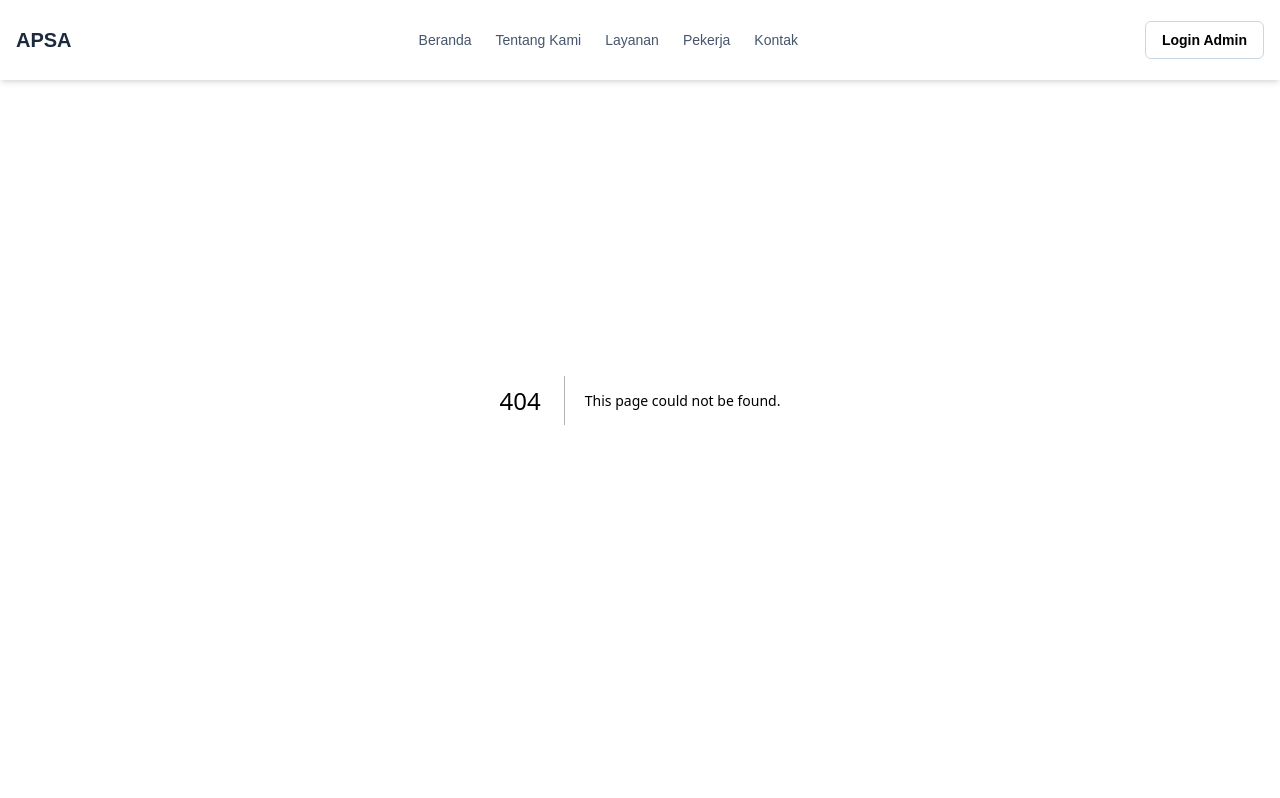
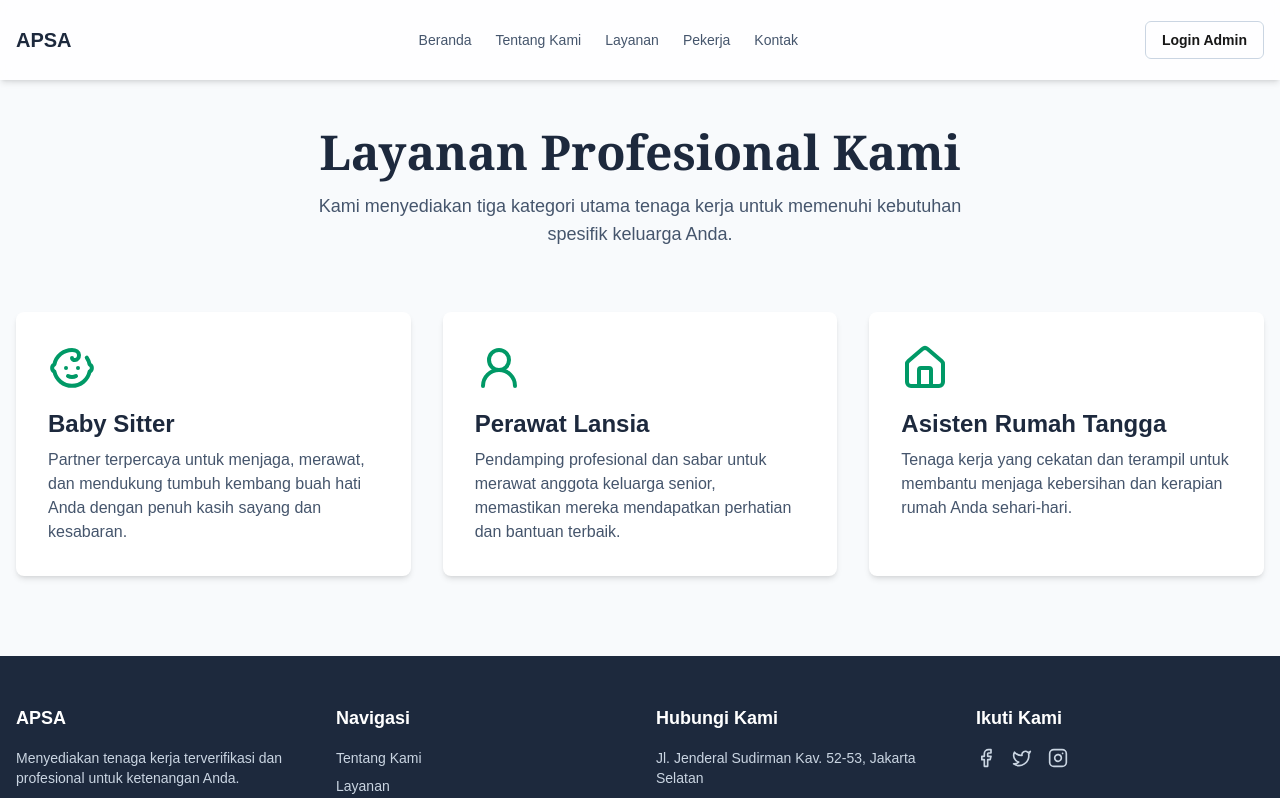
Before and after one commit to natepoy24/agensi-penyalur, a Next.js app: page /layanan in a window 1280 px wide. Before the commit this address had no page. Shown: the top 798 px of the page. Built offline with nearby package versions, Linux system fonts and the light colour scheme.

Commit message:
tambahan api pekerja

```diff
--- /dev/null
+++ b/src/app/components/PekerjaCard.tsx
@@ -0,0 +1,58 @@
+// src/components/PekerjaCard.tsx
+import Image from 'next/image';
+import Link from 'next/link';
+import { Briefcase, MapPin } from 'lucide-react';
+
+// Definisikan 'tipe' data untuk properti komponen
+type PekerjaProps = {
+  id: number;
+  nama: string;
+  kategori: string;
+  status: 'Tersedia' | 'Dipesan';
+  fotoUrl: string;
+  pengalaman: number;
+  lokasi: string;
+};
+
+export default function PekerjaCard({ pekerja }: { pekerja: PekerjaProps }) {
+  const isTersedia = pekerja.status === 'Tersedia';
+
+  return (
+    <div className="group overflow-hidden rounded-lg bg-white shadow-md transition-all duration-300 hover:shadow-xl hover:-translate-y-1">
+      <div className="relative h-64 w-full">
+        <Image
+          src={pekerja.fotoUrl}
+          alt={`Foto ${pekerja.nama}`}
+          layout="fill"
+          objectFit="cover"
+          className="transition-transform duration-300 group-hover:scale-105"
+        />
+        <span
+          className={`absolute top-3 right-3 rounded-full px-3 py-1 text-xs font-semibold
+            ${isTersedia ? 'bg-emerald-100 text-emerald-800' : 'bg-slate-100 text-slate-800'}`}
+        >
+          {pekerja.status}
+        </span>
+      </div>
+      <div className="p-5">
+        <h3 className="text-xl font-bold text-slate-800 truncate">{pekerja.nama}</h3>
+        <p className="text-sm font-semibold text-emerald-700 mt-1">{pekerja.kategori}</p>
+
+        <div className="mt-4 flex flex-col gap-2 text-sm text-slate-600">
+          <div className="flex items-center gap-2">
+            <Briefcase size={16} />
+            <span>{pekerja.pengalaman} tahun pengalaman</span>
+          </div>
+          <div className="flex items-center gap-2">
+            <MapPin size={16} />
+            <span>{pekerja.lokasi}</span>
+          </div>
+        </div>
+
+        <Link href={`/pekerja/${pekerja.id}`} className="mt-5 block w-full text-center rounded-lg bg-slate-800 px-4 py-2 text-sm font-semibold text-white transition-colors hover:bg-emerald-700 group-hover:bg-emerald-600">
+          Lihat Detail
+        </Link>
+      </div>
+    </div>
+  );
+}
--- /dev/null
+++ b/src/app/layanan/page.tsx
@@ -0,0 +1,54 @@
+// src/app/layanan/page.tsx
+import { Baby, Home, UserRound } from 'lucide-react';
+
+export default function LayananPage() {
+  return (
+    <main>
+      <div className="bg-slate-50 pt-32 pb-20 px-4">
+        <div className="container mx-auto">
+          {/* Judul Halaman */}
+          <div className="text-center mb-16">
+            <h1 className="text-4xl md:text-5xl font-serif font-bold text-slate-800">
+              Layanan Profesional Kami
+            </h1>
+            <p className="mt-4 text-lg text-slate-600 max-w-2xl mx-auto">
+              Kami menyediakan tiga kategori utama tenaga kerja untuk memenuhi kebutuhan spesifik keluarga Anda.
+            </p>
+          </div>
+
+          {/* Grid Kartu Layanan */}
+          <div className="grid grid-cols-1 md:grid-cols-3 gap-8">
+
+            {/* Kartu 1: Baby Sitter */}
+            <div className="bg-white p-8 rounded-lg shadow-md hover:shadow-xl hover:-translate-y-1 transition-all duration-300">
+              <Baby className="w-12 h-12 text-emerald-600" />
+              <h3 className="mt-4 text-2xl font-bold text-slate-800">Baby Sitter</h3>
+              <p className="mt-2 text-slate-600">
+                Partner terpercaya untuk menjaga, merawat, dan mendukung tumbuh kembang buah hati Anda dengan penuh kasih sayang dan kesabaran.
+              </p>
+            </div>
+
+            {/* Kartu 2: Perawat Lansia */}
+            <div className="bg-white p-8 rounded-lg shadow-md hover:shadow-xl hover:-translate-y-1 transition-all duration-300">
+              <UserRound className="w-12 h-12 text-emerald-600" />
+              <h3 className="mt-4 text-2xl font-bold text-slate-800">Perawat Lansia</h3>
+              <p className="mt-2 text-slate-600">
+                Pendamping profesional dan sabar untuk merawat anggota keluarga senior, memastikan mereka mendapatkan perhatian dan bantuan terbaik.
+              </p>
+            </div>
+
+            {/* Kartu 3: Asisten Rumah Tangga */}
+            <div className="bg-white p-8 rounded-lg shadow-md hover:shadow-xl hover:-translate-y-1 transition-all duration-300">
+              <Home className="w-12 h-12 text-emerald-600" />
+              <h3 className="mt-4 text-2xl font-bold text-slate-800">Asisten Rumah Tangga</h3>
+              <p className="mt-2 text-slate-600">
+                Tenaga kerja yang cekatan dan terampil untuk membantu menjaga kebersihan dan kerapian rumah Anda sehari-hari.
+              </p>
+            </div>
+
+          </div>
+        </div>
+      </div>
+    </main>
+  );
+}
--- /dev/null
+++ b/src/app/pekerja/page.tsx
@@ -0,0 +1,57 @@
+// src/app/pekerja/page.tsx
+import PekerjaCard from '../components/PekerjaCard';
+import { Search } from 'lucide-react';
+
+// Data contoh untuk sementara
+const daftarPekerja = [
+  { id: 1, nama: 'Rina Setiawati', kategori: 'Baby Sitter', status: 'Tersedia', fotoUrl: '/images/rina.jpg', pengalaman: 5, lokasi: 'Jakarta Selatan' },
+  { id: 2, nama: 'Budi Santoso', kategori: 'Perawat Lansia', status: 'Tersedia', fotoUrl: '/images/budi.jpg', pengalaman: 8, lokasi: 'Jakarta Pusat' },
+  { id: 3, nama: 'Citra Lestari', kategori: 'Asisten Rumah Tangga', status: 'Dipesan', fotoUrl: '/images/citra.jpg', pengalaman: 4, lokasi: 'Tangerang' },
+  { id: 4, nama: 'Anisa Putri', kategori: 'Baby Sitter', status: 'Tersedia', fotoUrl: '/images/anisa.jpg', pengalaman: 3, lokasi: 'Bekasi' },
+  // Anda bisa menambahkan lebih banyak data contoh di sini
+];
+
+export default function PekerjaPage() {
+  return (
+    <main>
+      <div className="bg-white pt-32 pb-20 px-4">
+        <div className="container mx-auto">
+          {/* Judul & Filter */}
+          <div className="text-center mb-12">
+            <h1 className="text-4xl md:text-5xl font-serif font-bold text-slate-800">Tenaga Kerja Profesional Kami</h1>
+            <p className="mt-4 text-lg text-slate-600 max-w-2xl mx-auto">
+              Temukan partner terpercaya untuk membantu kebutuhan keluarga Anda.
+            </p>
+          </div>
+
+          {/* Bagian Filter */}
+          <div className="mb-10 flex flex-col md:flex-row gap-4 rounded-lg bg-slate-50 p-4 border">
+            <div className="relative flex-grow">
+              <input type="text" placeholder="Cari berdasarkan nama..." className="w-full rounded-md border border-slate-300 py-2 pl-10 pr-4 focus:border-emerald-500 focus:ring-emerald-500" />
+              <Search className="absolute left-3 top-1/2 -translate-y-1/2 text-slate-400" size={20} />
+            </div>
+            <select className="rounded-md border border-slate-300 py-2 px-4 focus:border-emerald-500 focus:ring-emerald-500">
+              <option>Semua Kategori</option>
+              <option>Baby Sitter</option>
+              <option>Perawat Lansia</option>
+              <option>Asisten Rumah Tangga</option>
+            </select>
+            <select className="rounded-md border border-slate-300 py-2 px-4 focus:border-emerald-500 focus:ring-emerald-500">
+              <option>Semua Status</option>
+              <option>Tersedia</option>
+              <option>Dipesan</option>
+            </select>
+          </div>
+
+          {/* Grid Kartu Pekerja */}
+          <div className="grid grid-cols-1 md:grid-cols-2 lg:grid-cols-3 xl:grid-cols-4 gap-8">
+            {daftarPekerja.map((pekerja) => (
+              <PekerjaCard key={pekerja.id} pekerja={pekerja} />
+            ))}
+          </div>
+
+        </div>
+      </div>
+    </main>
+  );
+}
--- /dev/null
+++ b/src/app/tentang/page.tsx
@@ -0,0 +1,44 @@
+// src/app/tentang/page.tsx
+
+export default function TentangPage() {
+  return (
+    <main>
+      <div className="bg-white pt-35 pb-20 px-4">
+        <div className="container mx-auto">
+          {/* Judul Halaman */}
+          <div className="text-center">
+            <h1 className="text-4xl md:text-5xl font-serif font-bold text-slate-800">
+              Tentang APSA
+            </h1>
+            <p className="mt-4 text-lg text-slate-600 max-w-2xl mx-auto">
+              Membangun kepercayaan dengan menyediakan partner rumah tangga yang andal dan profesional.
+            </p>
+          </div>
+
+          {/* Konten Visi & Misi */}
+          <div className="mt-16 grid grid-cols-1 md:grid-cols-2 gap-12 items-center">
+            <div>
+              <h2 className="text-3xl font-bold text-slate-800">Visi Kami</h2>
+              <p className="mt-4 text-slate-600">
+                Menjadi agensi penyalur tenaga kerja domestik terdepan di Indonesia yang dikenal karena integritas, kualitas layanan, dan kepedulian terhadap kesejahteraan pekerja dan klien.
+              </p>
+
+              <h2 className="text-3xl font-bold text-slate-800 mt-8">Misi Kami</h2>
+              <ul className="mt-4 list-disc list-inside text-slate-600 space-y-2">
+                <li>Melakukan proses seleksi dan verifikasi yang ketat dan transparan.</li>
+                <li>Memberikan pelatihan profesional berkelanjutan kepada seluruh tenaga kerja.</li>
+                <li>Menciptakan hubungan kerja yang harmonis dan saling menguntungkan.</li>
+                <li>Menjamin keamanan dan kenyamanan bagi setiap keluarga yang kami layani.</li>
+              </ul>
+            </div>
+
+            {/* Anda bisa menambahkan gambar di sini nanti */}
+            <div className="bg-slate-200 h-80 rounded-lg">
+              {/* Placeholder untuk gambar tim atau kantor */}
+            </div>
+          </div>
+        </div>
+      </div>
+    </main>
+  );
+}
```
